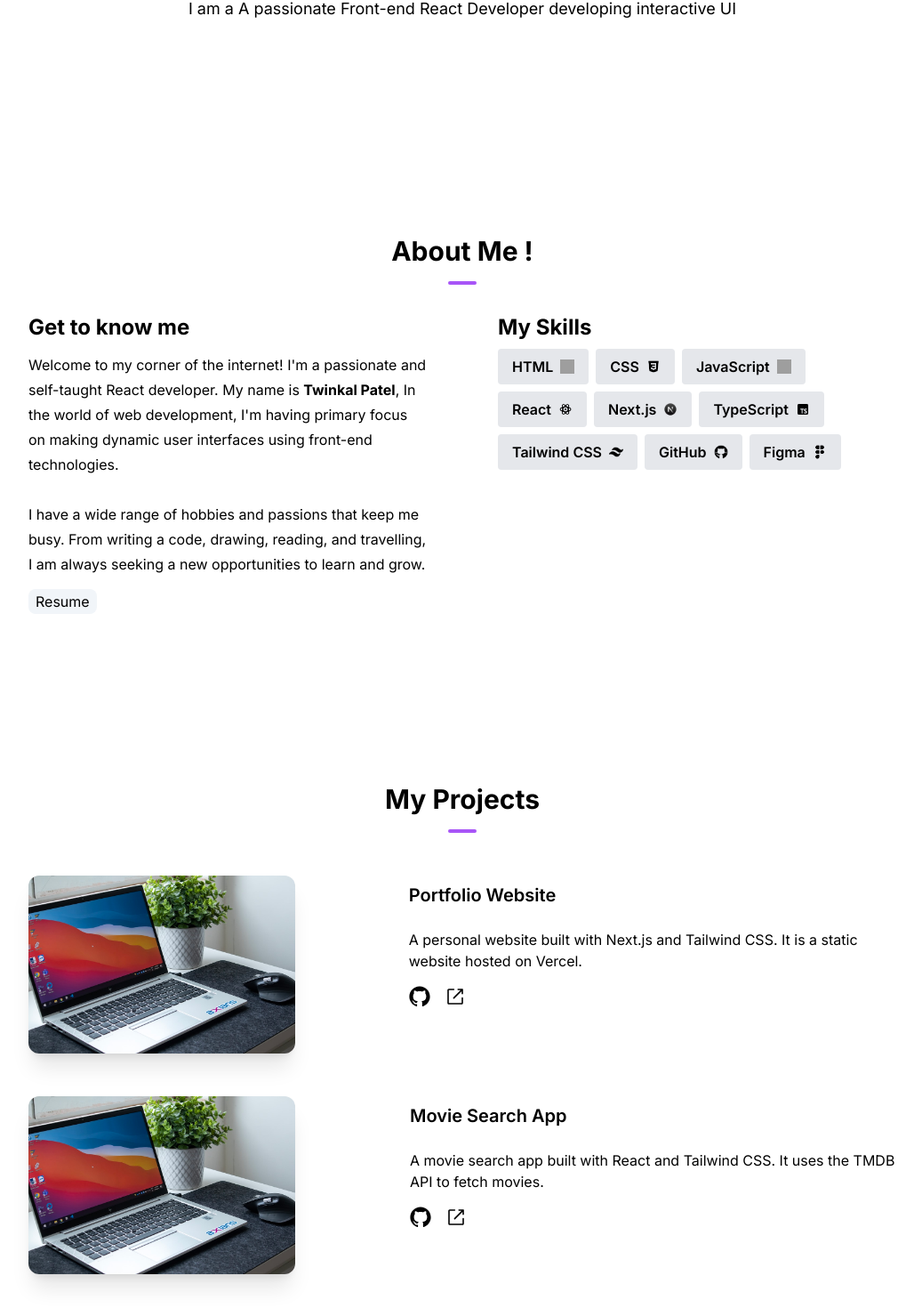
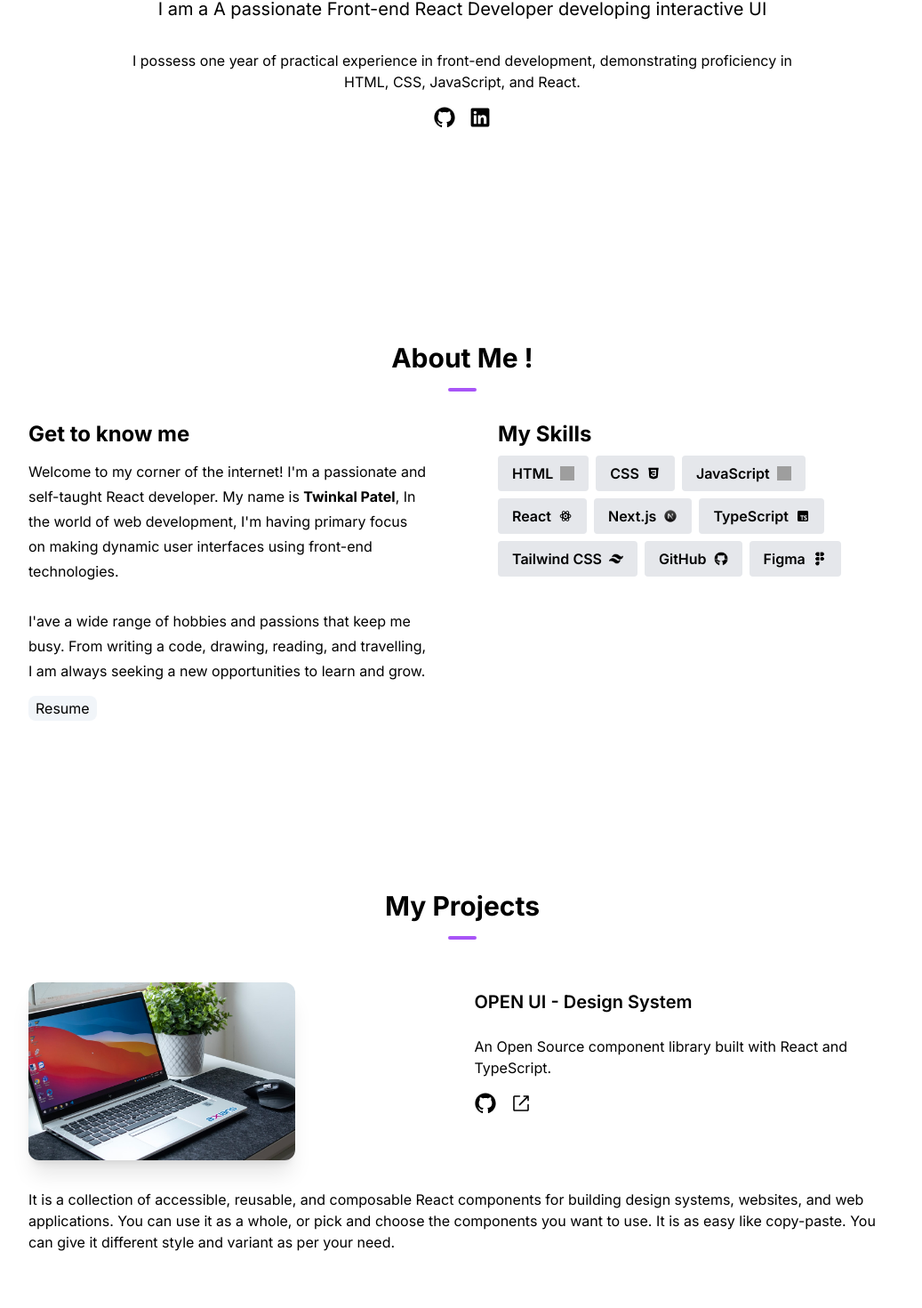
Before and after one commit to twinkalp10/mywebsite, a Next.js app: page / in a window 1280 px wide. Shown: the part 260-1730 px from the top of the page at 89% size, without its empty margins (120-1157 px from the left). Built offline with nearby package versions, Linux system fonts and the light colour scheme; grey boxes are pictures that could not be loaded.

Commit message:
Project added

```diff
--- a/components/AboutSection.tsx
+++ b/components/AboutSection.tsx
@@ -28,14 +28,14 @@ const AboutSection = () => {
             </h1>
 
             <p className="leading-7 mt-3">
-              Welcome to my corner of the internet! I'm a passionate and
+              Welcome to my corner of the internet! I&apos;m a passionate and
               self-taught React developer. My name is{" "}
               <span className="font-bold">Twinkal Patel</span>, In the world of
-              web development, I'm having primary focus on making dynamic user
-              interfaces using front-end technologies. <br /> <br /> I have a
-              wide range of hobbies and passions that keep me busy. From writing
-              a code, drawing, reading, and travelling, I am always seeking a
-              new opportunities to learn and grow.
+              web development, I&apos;m having primary focus on making dynamic
+              user interfaces using front-end technologies. <br /> <br />{" "}
+              I&apos;ave a wide range of hobbies and passions that keep me busy.
+              From writing a code, drawing, reading, and travelling, I am always
+              seeking a new opportunities to learn and grow.
             </p>
             <div className="mt-4">
               <a
--- a/components/BlogSection.tsx
+++ b/components/BlogSection.tsx
@@ -56,7 +56,7 @@ const BlogSection = () => {
     <section id="blogs">
       <div className="py-12 pb-12 md:pt-36 md:pb-32">
         <h1 className="text-3xl font-bold text-center">
-          Hello! It's my Blog Space
+          Hello! It&apos;s my Blog Space
         </h1>
         <hr className="w-8 h-1 mx-auto mt-4 mb-8 bg-purple-500 border-0 rounded"></hr>
         <p className="text-center mb-8">
--- a/components/Footer.tsx
+++ b/components/Footer.tsx
@@ -3,6 +3,7 @@ import React from "react";
 import { GitHubLogoIcon, LinkedInLogoIcon } from "@radix-ui/react-icons";
 import { EnvelopeIcon } from "@heroicons/react/24/solid";
 import { useTheme } from "next-themes";
+import Link from "next/link";
 
 const Footer = () => {
   const { theme } = useTheme();
@@ -12,28 +13,28 @@ const Footer = () => {
       <div className="flex flex-col md:space-x-8 gap-4 items-center md:flex-row md:justify-between">
         <div>@2023 Twinkal Patel</div>
         <div className="flex justify-center items-center space-x-4">
-          <a
+          <Link
             target="_blank"
             href="https://github.com/twinkalp10"
             className="cursor-pointer"
           >
             <GitHubLogoIcon className="w-6 h-6" />
-          </a>
-          <a
+          </Link>
+          <Link
             target="_blank"
             href="https://www.linkedin.com/in/twinkal-patel-1952b2150"
             className="cursor-pointer"
           >
             <LinkedInLogoIcon className="w-6 h-6" />
-          </a>
-          <a
+          </Link>
+          <Link
             target="_blank"
             href="mailto:twinkal.work@outlook.com"
             className="cursor-pointer"
           >
             <EnvelopeIcon className="w-7 h-7" />
-          </a>
-          <a
+          </Link>
+          <Link
             href="/Twinkal-resume.pdf"
             target="_blank"
             className={`bg-slate-100 px-2 py-1 rounded-lg ${
@@ -43,7 +44,7 @@ const Footer = () => {
             } `}
           >
             Resume
-          </a>
+          </Link>
         </div>
       </div>
     </footer>
--- a/components/HeroSection.tsx
+++ b/components/HeroSection.tsx
@@ -1,5 +1,7 @@
 "use client";
 import { useNavContext } from "@/context/NavContext";
+import { GitHubLogoIcon, LinkedInLogoIcon } from "@radix-ui/react-icons";
+import Link from "next/link";
 import React from "react";
 
 const HeroSection = () => {
@@ -8,16 +10,37 @@ const HeroSection = () => {
   return (
     <section id="home">
       <div
-        className={`flex flex-col py-16 my-10 md:my-32 justify-center items-center text-center ${
+        className={`flex flex-col py-16 my-10 md:my-32 justify-center items-center ${
           openNav ? "my-32" : "my-48"
         }`}
       >
-        <h2 className="font-bold text-5xl">Hi, I am Twinkal !</h2>
-        <div className="text-lg mt-4">
-          <p>
+        <h2 className="font-bold text-5xl text-center">Hi, I am Twinkal !</h2>
+        <div className=" mt-4 text-center">
+          <p className="text-xl">
             I am a A passionate Front-end React Developer developing interactive
             UI
           </p>
+          <p className="text-base mt-8">
+            I possess one year of practical experience in front-end development,
+            demonstrating proficiency in <br /> HTML, CSS, JavaScript, and
+            React.
+          </p>
+          <div className="flex justify-center items-center space-x-4 mt-4">
+            <Link
+              target="_blank"
+              href="https://github.com/twinkalp10"
+              className="cursor-pointer"
+            >
+              <GitHubLogoIcon className="w-6 h-6" />
+            </Link>
+            <Link
+              target="_blank"
+              href="https://www.linkedin.com/in/twinkal-patel-1952b2150"
+              className="cursor-pointer"
+            >
+              <LinkedInLogoIcon className="w-6 h-6" />
+            </Link>
+          </div>
         </div>
       </div>
     </section>
--- a/components/Navbar.tsx
+++ b/components/Navbar.tsx
@@ -45,8 +45,8 @@ const Navbar = () => {
 
   return (
     <header
-      className={`w-full mx-auto shadow fixed top-0 z-50 bg-white ${
-        theme === "dark" && "bg-black"
+      className={`w-full mx-auto shadow fixed top-0 z-50 ${
+        theme === "dark" ? "bg-black" : "bg-white "
       }`}
     >
       <div
@@ -81,7 +81,7 @@ const Navbar = () => {
               <Link
                 to={item.page}
                 key={item.label}
-                className={` hover:text-gray-400 duration-500 `}
+                className={` hover:text-gray-400 duration-500 cursor-pointer`}
               >
                 {item.label}
               </Link>
--- a/components/ProjectSection.tsx
+++ b/components/ProjectSection.tsx
@@ -6,21 +6,14 @@ import { ExternalLinkIcon, GitHubLogoIcon } from "@radix-ui/react-icons";
 
 const projects = [
   {
-    title: "Portfolio Website",
+    title: "OPEN UI - Design System",
     description:
-      "A personal website built with Next.js and Tailwind CSS. It is a static website hosted on Vercel.",
+      "An Open Source component library built with React and TypeScript.",
     image: "/laptop.jpg",
     github: "",
     demo: "",
-  },
-
-  {
-    title: "Movie Search App",
-    description:
-      "A movie search app built with React and Tailwind CSS. It uses the TMDB API to fetch movies.",
-    image: "/laptop.jpg",
-    github: "",
-    demo: "",
+    about:
+      "It is a collection of accessible, reusable, and composable React components for building design systems, websites, and web applications. You can use it as a whole, or pick and choose the components you want to use. It is as easy like copy-paste. You can give it different style and variant as per your need. ",
   },
 ];
 
@@ -58,6 +51,9 @@ const ProjectSection = () => {
                   </div>
                 </div>
               </div>
+              <div>
+                <p className="mt-8 text-base">{project.about}</p>
+              </div>
             </div>
           ))}
         </div>
```
